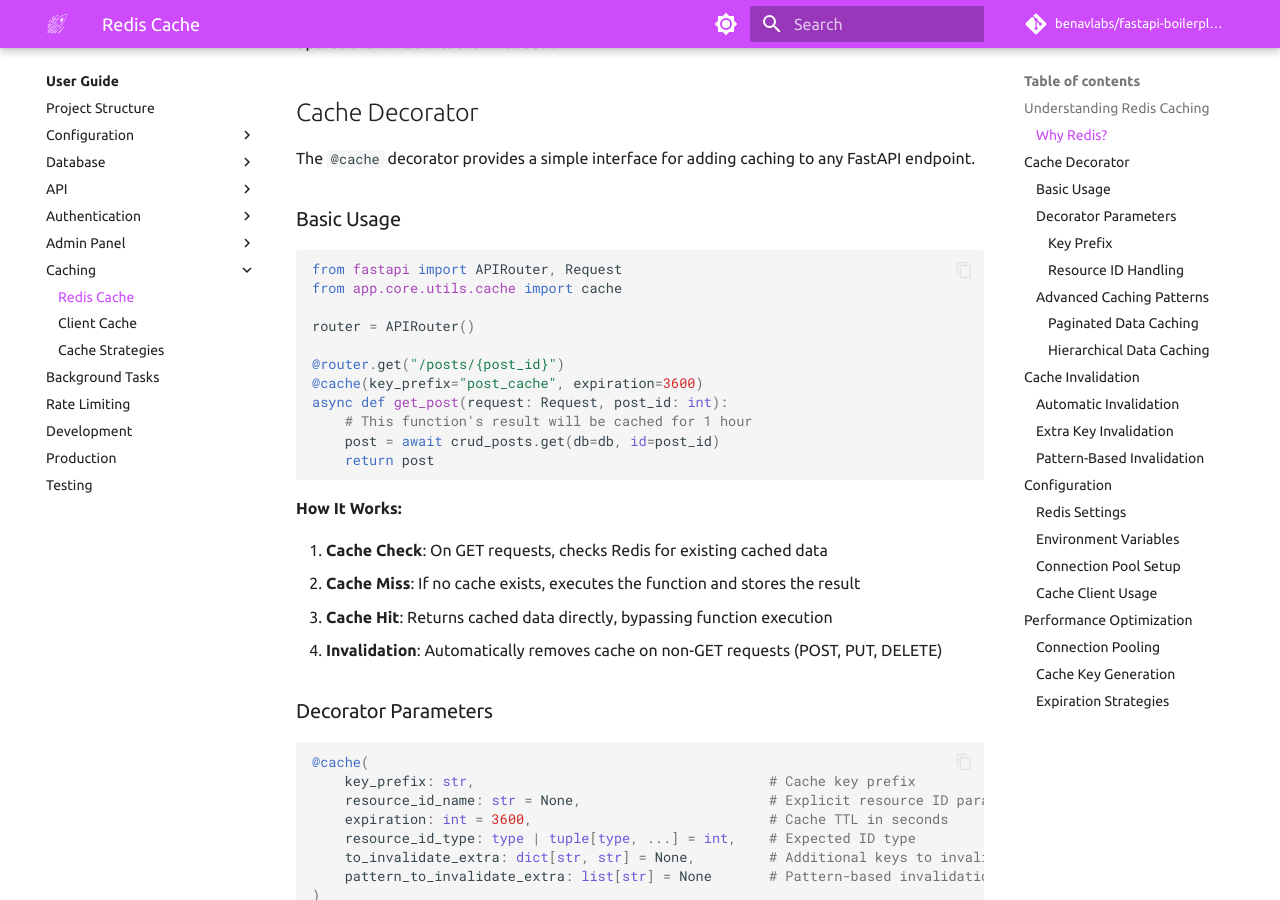
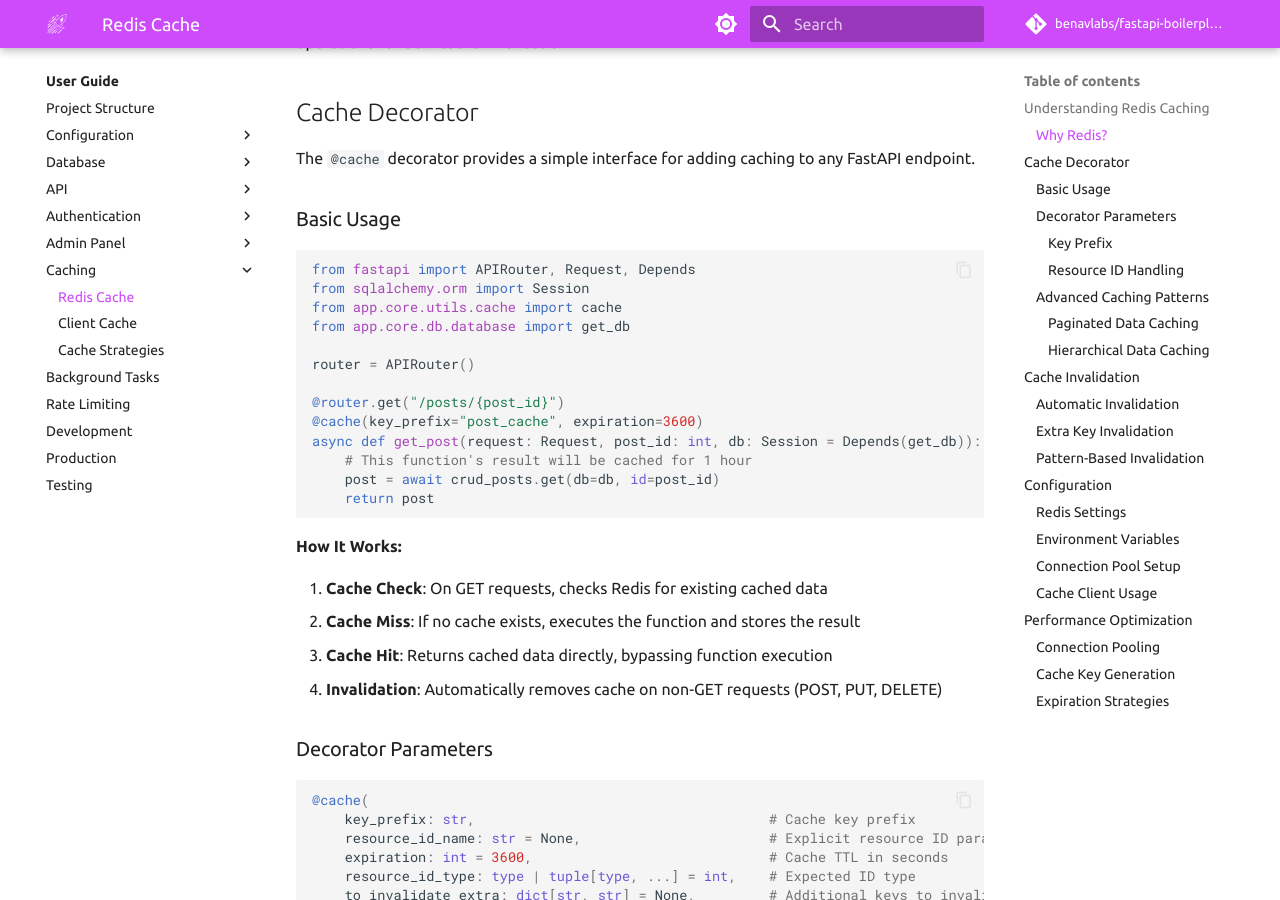
Before and after one commit to Smarty-red/FastAPI-boilerplate, an MkDocs documentation site: the page built from docs/user-guide/caching/redis-cache.md, in a window 1280 px wide and 900 px high, scrolled down 623 px. Built offline with MkDocs 1.6.1 and Material for MkDocs 9.7.7, drawn with Linux system fonts in a browser that asks for light colours; comment, search, counter and statistics services are not loaded; the version menu is left out.

Commit message:
Fix cache decorator example with missing db dependency injection

````diff
--- a/docs/user-guide/caching/redis-cache.md
+++ b/docs/user-guide/caching/redis-cache.md
@@ -21,14 +21,16 @@ The `@cache` decorator provides a simple interface for adding caching to any Fas
 ### Basic Usage
 
 ```python
-from fastapi import APIRouter, Request
+from fastapi import APIRouter, Request, Depends
+from sqlalchemy.orm import Session
 from app.core.utils.cache import cache
+from app.core.db.database import get_db
 
 router = APIRouter()
 
 @router.get("/posts/{post_id}")
 @cache(key_prefix="post_cache", expiration=3600)
-async def get_post(request: Request, post_id: int):
+async def get_post(request: Request, post_id: int, db: Session = Depends(get_db)):
     # This function's result will be cached for 1 hour
     post = await crud_posts.get(db=db, id=post_id)
     return post
````
